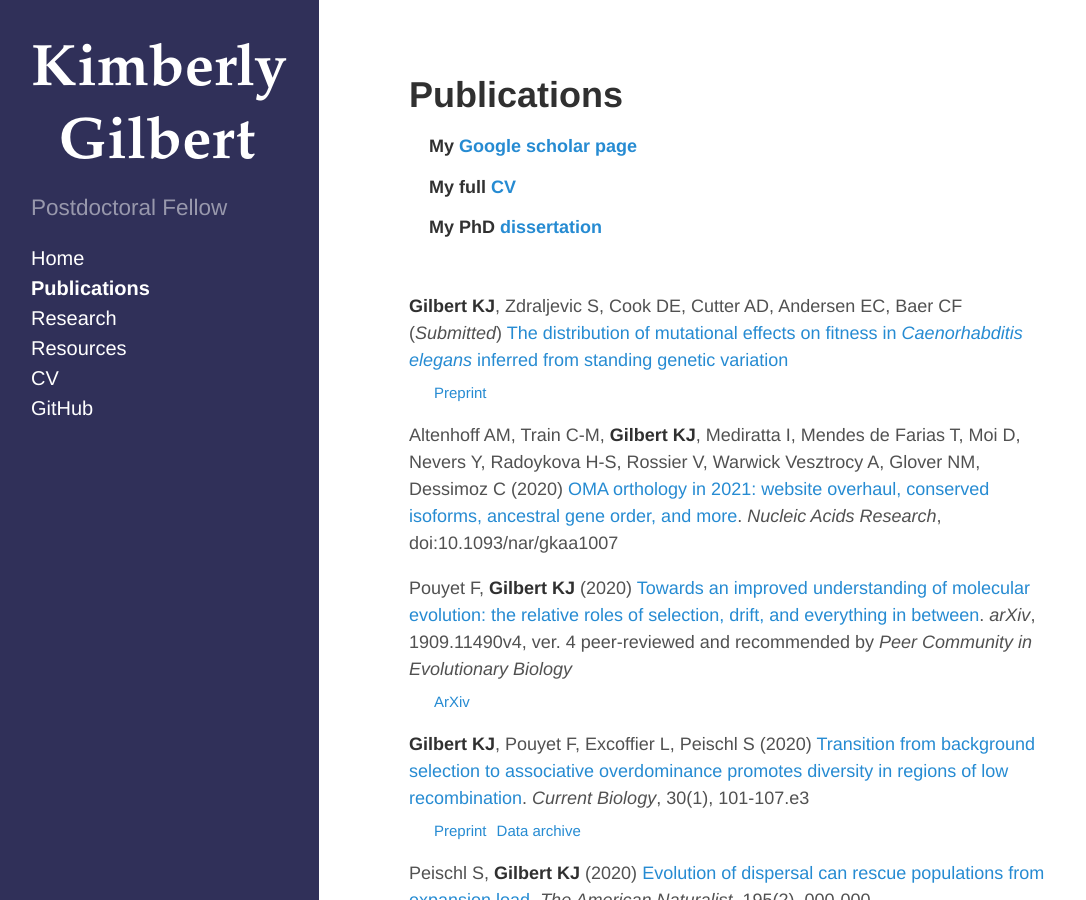
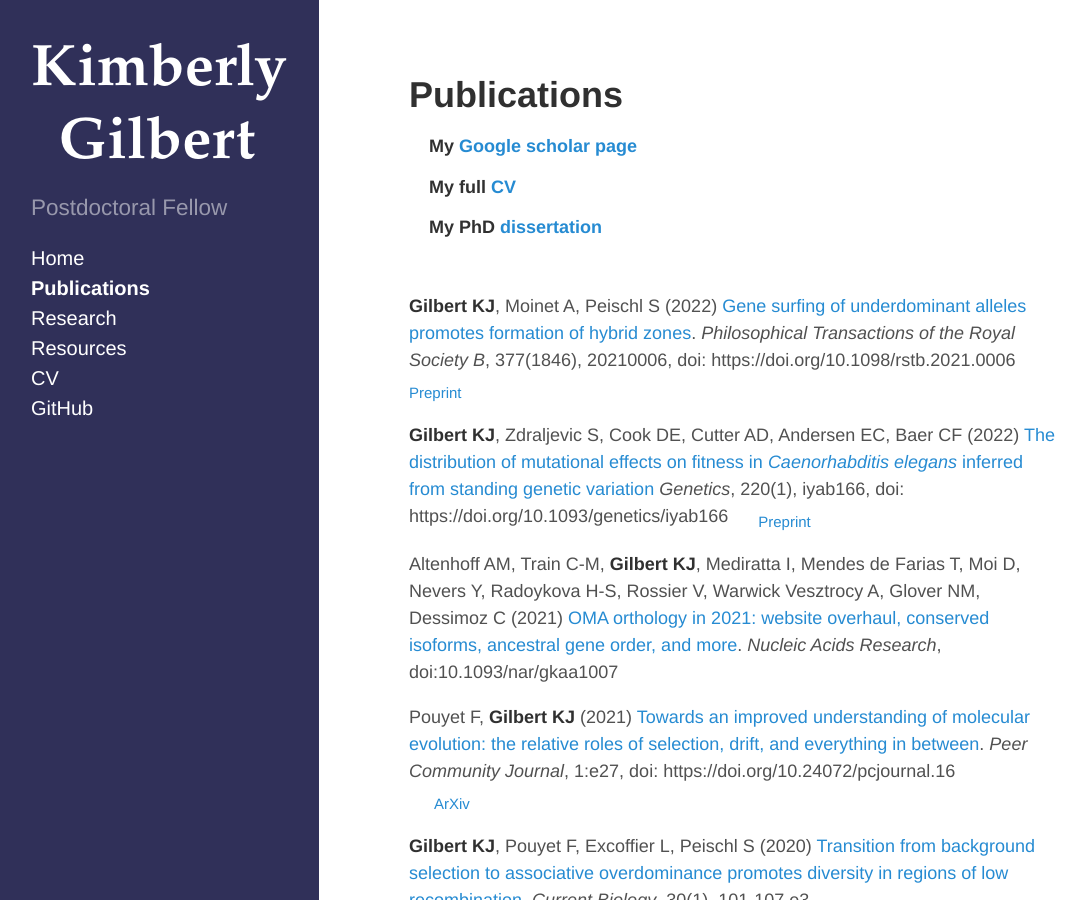
Before and after one commit to kjgilbert/kjgilbert.github.io, a Jekyll site: the page built from publications.md, in a window 1280 px wide and 900 px high. Shown: the whole window, without its empty margins (5-1091 px from the left). Built offline with Jekyll 4.4.1, drawn with Linux system fonts in a browser that asks for light colours; Markdown is read by kramdown in place of the engine named in the settings.

Commit message:
update pubs

```diff
--- a/publications.md
+++ b/publications.md
@@ -9,12 +9,15 @@ title: Publications
 
 &nbsp;
 
-**Gilbert KJ**, Zdraljevic S, Cook DE, Cutter AD, Andersen EC, Baer CF (*Submitted*) [The distribution of mutational effects on fitness in *Caenorhabditis elegans* inferred from standing genetic variation](https://www.biorxiv.org/content/10.1101/2020.10.26.355446v1)
+**Gilbert KJ**, Moinet A, Peischl S (2022) [Gene surfing of underdominant alleles promotes formation of hybrid zones](https://royalsocietypublishing.org/doi/full/10.1098/rstb.2021.0006). *Philosophical Transactions of the Royal Society B*, 377(1846), 20210006, doi: https://doi.org/10.1098/rstb.2021.0006
+&nbsp;&nbsp;&nbsp;&nbsp; <sub>[Preprint](https://www.biorxiv.org/content/10.1101/2021.05.30.446372v1.abstract)</sub>
+
+**Gilbert KJ**, Zdraljevic S, Cook DE, Cutter AD, Andersen EC, Baer CF (2022) [The distribution of mutational effects on fitness in *Caenorhabditis elegans* inferred from standing genetic variation](https://academic.oup.com/genetics/article-abstract/220/1/iyab166/6383146?redirectedFrom=fulltext&login=false) *Genetics*, 220(1), iyab166, doi: https://doi.org/10.1093/genetics/iyab166
 &nbsp;&nbsp;&nbsp;&nbsp; <sub>[Preprint](https://www.biorxiv.org/content/10.1101/2020.10.26.355446v1)</sub>
 
-Altenhoff AM, Train C-M, **Gilbert KJ**, Mediratta I, Mendes de Farias T, Moi D, Nevers Y, Radoykova H-S, Rossier V, Warwick Vesztrocy A, Glover NM, Dessimoz C (2020) [OMA orthology in 2021: website overhaul, conserved isoforms, ancestral gene order, and more](https://academic.oup.com/nar/advance-article/doi/10.1093/nar/gkaa1007/5974092). *Nucleic Acids Research*, doi:10.1093/nar/gkaa1007
+Altenhoff AM, Train C-M, **Gilbert KJ**, Mediratta I, Mendes de Farias T, Moi D, Nevers Y, Radoykova H-S, Rossier V, Warwick Vesztrocy A, Glover NM, Dessimoz C (2021) [OMA orthology in 2021: website overhaul, conserved isoforms, ancestral gene order, and more](https://academic.oup.com/nar/advance-article/doi/10.1093/nar/gkaa1007/5974092). *Nucleic Acids Research*, doi:10.1093/nar/gkaa1007
 
-Pouyet F, **Gilbert KJ** (2020) [Towards an improved understanding of molecular evolution: the relative roles of selection, drift, and everything in between](https://evolbiol.peercommunityin.org/public/rec?id=219&reviews=True). *arXiv*, 1909.11490v4, ver. 4 peer-reviewed and recommended by *Peer Community in Evolutionary Biology*
+Pouyet F, **Gilbert KJ** (2021) [Towards an improved understanding of molecular evolution: the relative roles of selection, drift, and everything in between](https://evolbiol.peercommunityin.org/public/rec?id=219&reviews=True). *Peer Community Journal*, 1:e27, doi: https://doi.org/10.24072/pcjournal.16
 &nbsp;&nbsp;&nbsp;&nbsp; <sub>[ArXiv](https://arxiv.org/abs/1909.11490)</sub>
 
 **Gilbert KJ**, Pouyet F, Excoffier L, Peischl S (2020) [Transition from background selection to associative overdominance promotes diversity in regions of low recombination](https://www.sciencedirect.com/science/article/pii/S0960982219315659?dgcid=author). *Current Biology*, 30(1), 101-107.e3
```
